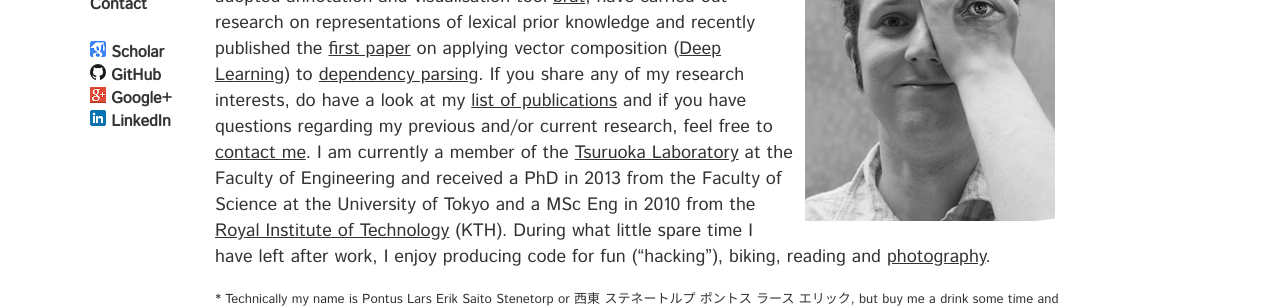
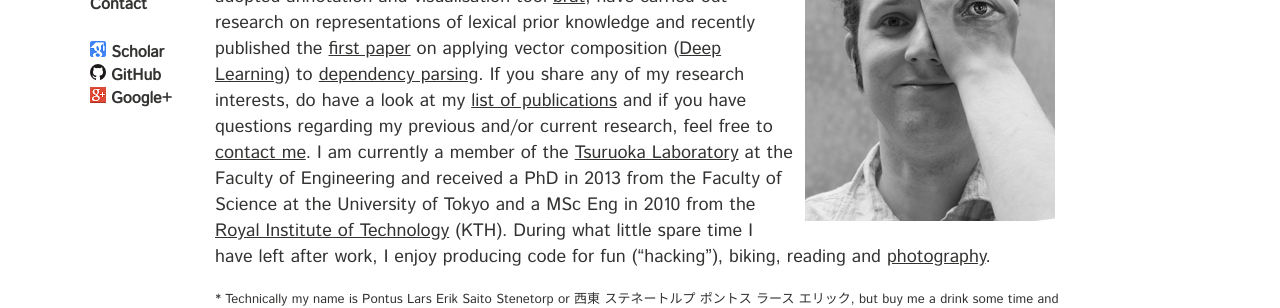
Before and after one commit to gbouchar/ninjin.github.io, a Jekyll site: the page built from index.md, in a window 1280 px wide. Shown: the part 234-542 px from the top of the page. Built offline with Jekyll 4.4.1, drawn with Linux system fonts in a browser that asks for light colours; some web fonts are replaced; Markdown is read by kramdown in place of the engine named in the settings.

Commit message:
Removing in LinkedIn link
I hardly update it anymore and they have become increasingly worse and
spammy over the years.

```diff
--- a/_includes/elsewhere.html
+++ b/_includes/elsewhere.html
@@ -17,10 +17,3 @@ GitHub
 <img class="favicon" alt="Google Plus" src="img/elsewhere/plus.png"/>
 Google+
 </a>
-
-<br/>
-
-<a target="_blank" href="http://jp.linkedin.com/in/pontusstenetorp">
-<img class="favicon" alt="LinkedIn" src="img/elsewhere/linked.png"/>
-LinkedIn
-</a>
```
Also changed, not shown: img/elsewhere/linked.png (deleted).
